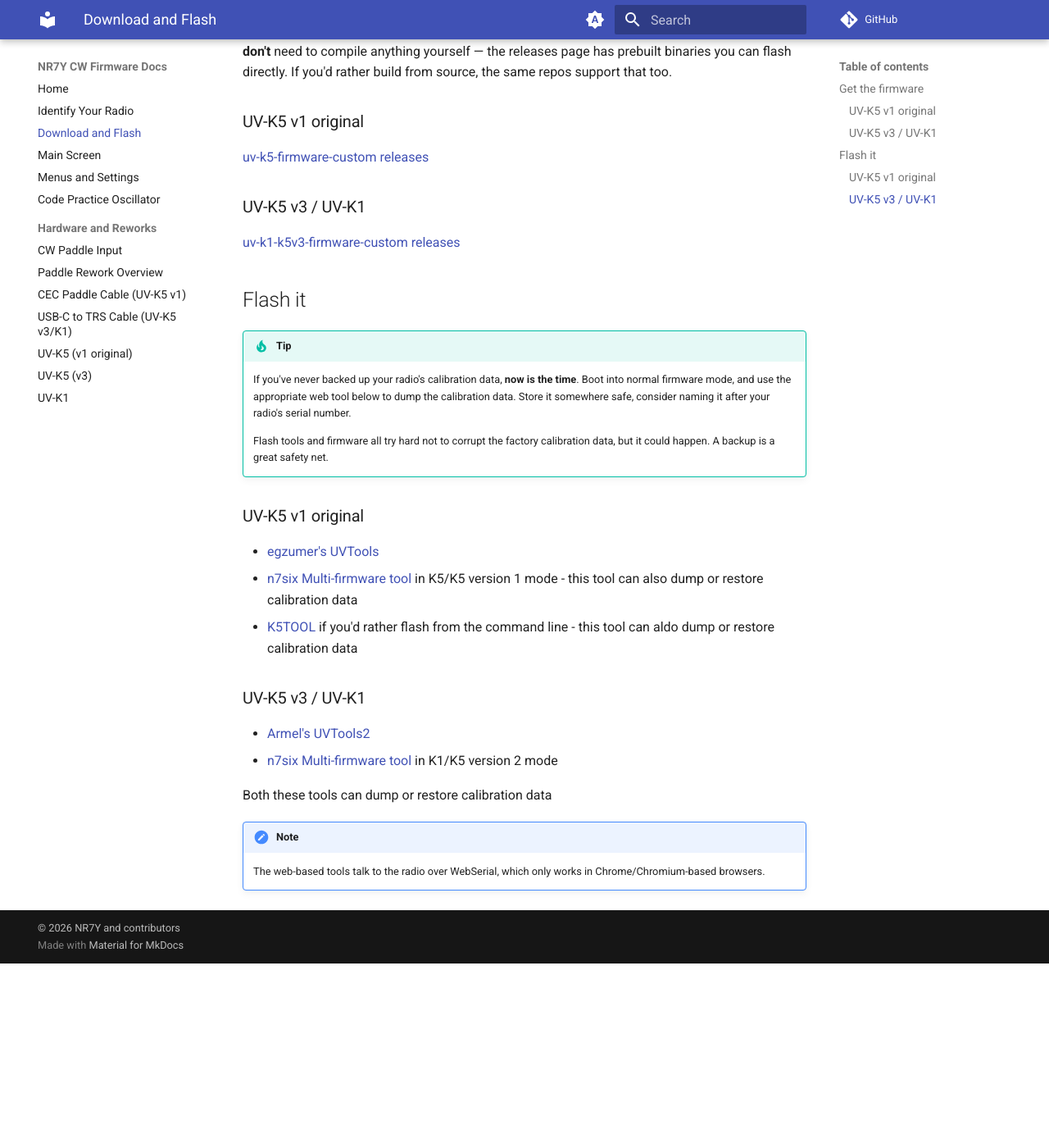
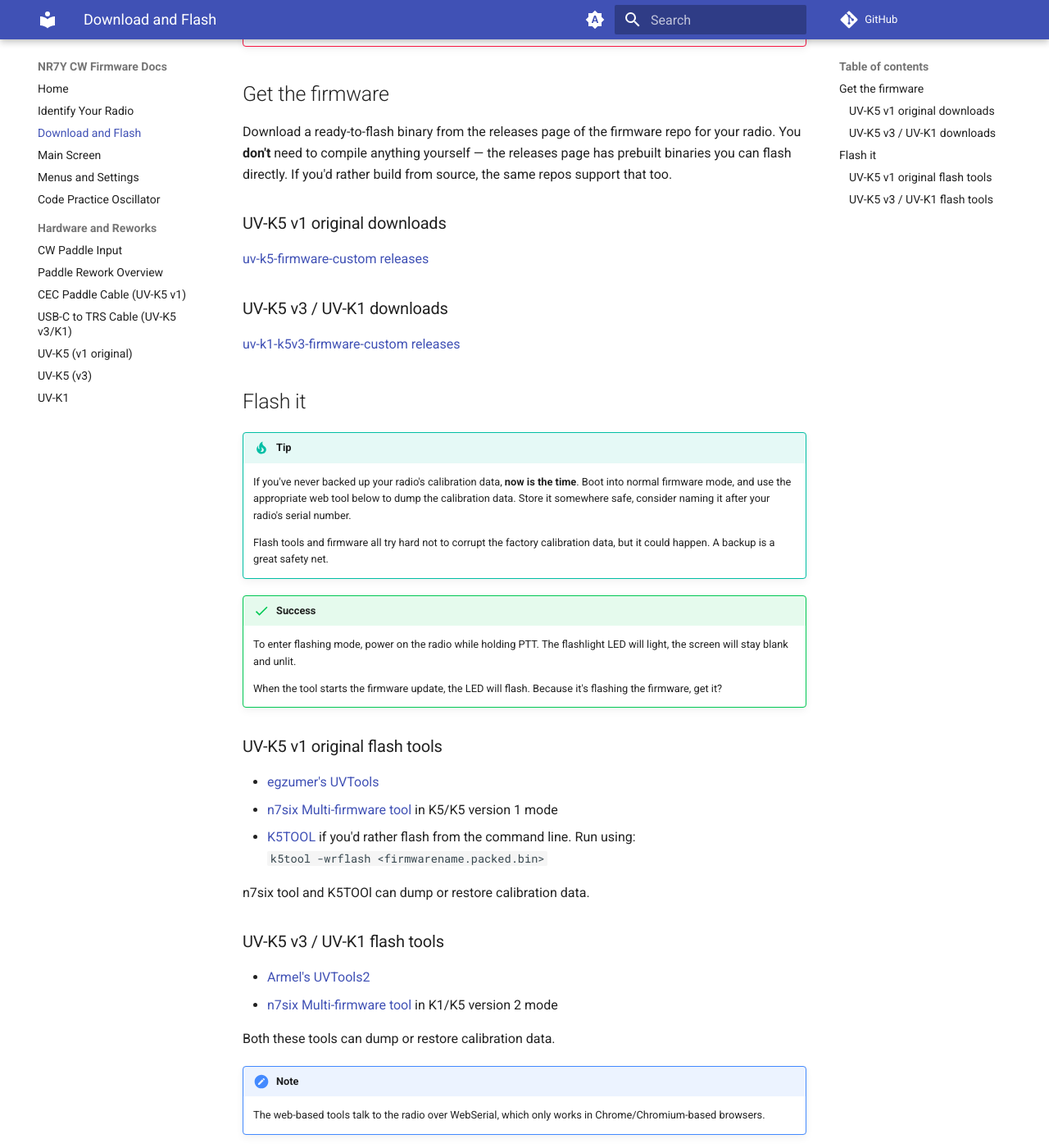
Before and after one commit to briand/cw-firmware-docs, an MkDocs documentation site: the page built from docs/download-and-flash.md, in a window 1280 px wide and 1400 px high, scrolled down 272 px. Shown: the whole window at 82% size. Built offline with MkDocs 1.6.1 and Material for MkDocs 9.7.7, drawn with Linux system fonts in a browser that asks for light colours; comment, search, counter and statistics services are not loaded; before the commit the page ends 1447 px from its top, so only the background shows below that.

Commit message:
add a flashing tip, edit ID titles

```diff
--- a/docs/download-and-flash.md
+++ b/docs/download-and-flash.md
@@ -1,15 +1,20 @@
 # Download and Flash
 
 Not sure which radio you have? Check the [radio identification guide](hardware/identify-your-radio.md) first.
+
+!!! danger
+    Make **sure** you know which radio model you have, and use the correct firmware family for that radio. It's very easy to flash the wrong firmware onto a radio, and very hard to fix when that happens.
 
 ## Get the firmware
 
 Download a ready-to-flash binary from the releases page of the firmware repo for your radio. You **don't** need to compile anything yourself — the releases page has prebuilt binaries you can flash directly. If you'd rather build from source, the same repos support that too.
 
-### UV-K5 v1 original
+### UV-K5 v1 original downloads
+
 [uv-k5-firmware-custom releases](https://github.com/briand/uv-k5-firmware-custom-cw/releases)
 
-### UV-K5 v3 / UV-K1
+### UV-K5 v3 / UV-K1 downloads
+
 [uv-k1-k5v3-firmware-custom releases](https://github.com/briand/uv-k1-k5v3-firmware-custom/releases)
 
 ## Flash it
@@ -19,18 +24,26 @@ Download a ready-to-flash binary from the releases page of the firmware repo for
 
     Flash tools and firmware all try hard not to corrupt the factory calibration data, but it could happen. A backup is a great safety net.
 
-### UV-K5 v1 original
+!!! success
+    To enter flashing mode, power on the radio while holding PTT. The flashlight LED will light, the screen will stay blank and unlit.
+
+    When the tool starts the firmware update, the LED will flash. Because it's flashing the firmware, get it?
+
+### UV-K5 v1 original flash tools
 
 * [egzumer's UVTools](https://egzumer.github.io/uvtools/)
-* [n7six Multi-firmware tool](https://n7six.github.io/UVTools/) in K5/K5 version 1 mode - this tool can also dump or restore calibration data
-* [K5TOOL](https://github.com/qrp73/K5TOOL) if you'd rather flash from the command line - this tool can aldo dump or restore calibration data
+* [n7six Multi-firmware tool](https://n7six.github.io/UVTools/) in K5/K5 version 1 mode
+* [K5TOOL](https://github.com/qrp73/K5TOOL) if you'd rather flash from the command line. Run using:
+`k5tool -wrflash <firmwarename.packed.bin>`
 
-### UV-K5 v3 / UV-K1
+n7six tool and K5TOOl can dump or restore calibration data.
+
+### UV-K5 v3 / UV-K1 flash tools
 
 * [Armel's UVTools2](https://armel.github.io/uvtools2/)
 * [n7six Multi-firmware tool](https://n7six.github.io/UVTools/) in K1/K5 version 2 mode
 
-Both these tools can dump or restore calibration data
+Both these tools can dump or restore calibration data.
 
 !!! note
     The web-based tools talk to the radio over WebSerial, which only works in Chrome/Chromium-based browsers.
```
Also changed, not shown: docs/hardware/identify-your-radio.md (+5 -6 lines).
